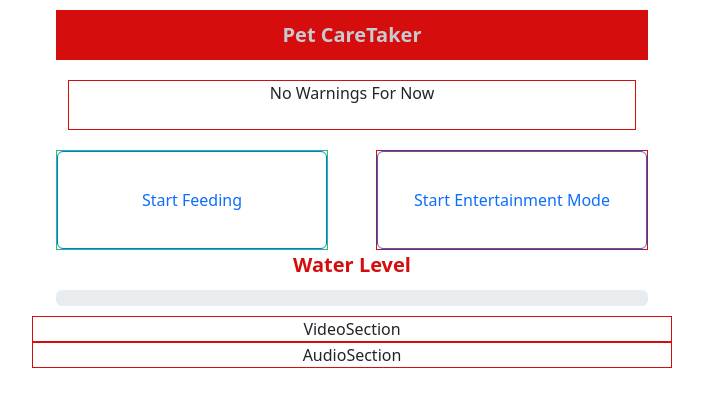
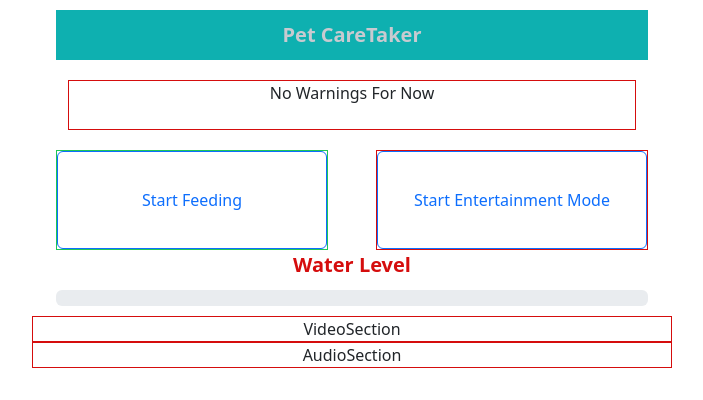
Before and after one commit to Projects-ByKalhara/project-duma, a React (Create React App) app: page / in a window 1280 px wide. Shown: the top 400 px of the page, without its empty margins (288-991 px from the left). Built offline with nearby package versions, Linux system fonts and the light colour scheme; no server answers; the database is empty.

Commit message:
header bgcolour test1.0

```diff
--- a/src/components/HeaderSection/Header.css
+++ b/src/components/HeaderSection/Header.css
@@ -5,4 +5,5 @@
     justify-content: center;
     align-items: center;
     color: rgb(200, 202, 208);
+    background-color: rgb(14, 176, 176);
 }
```
